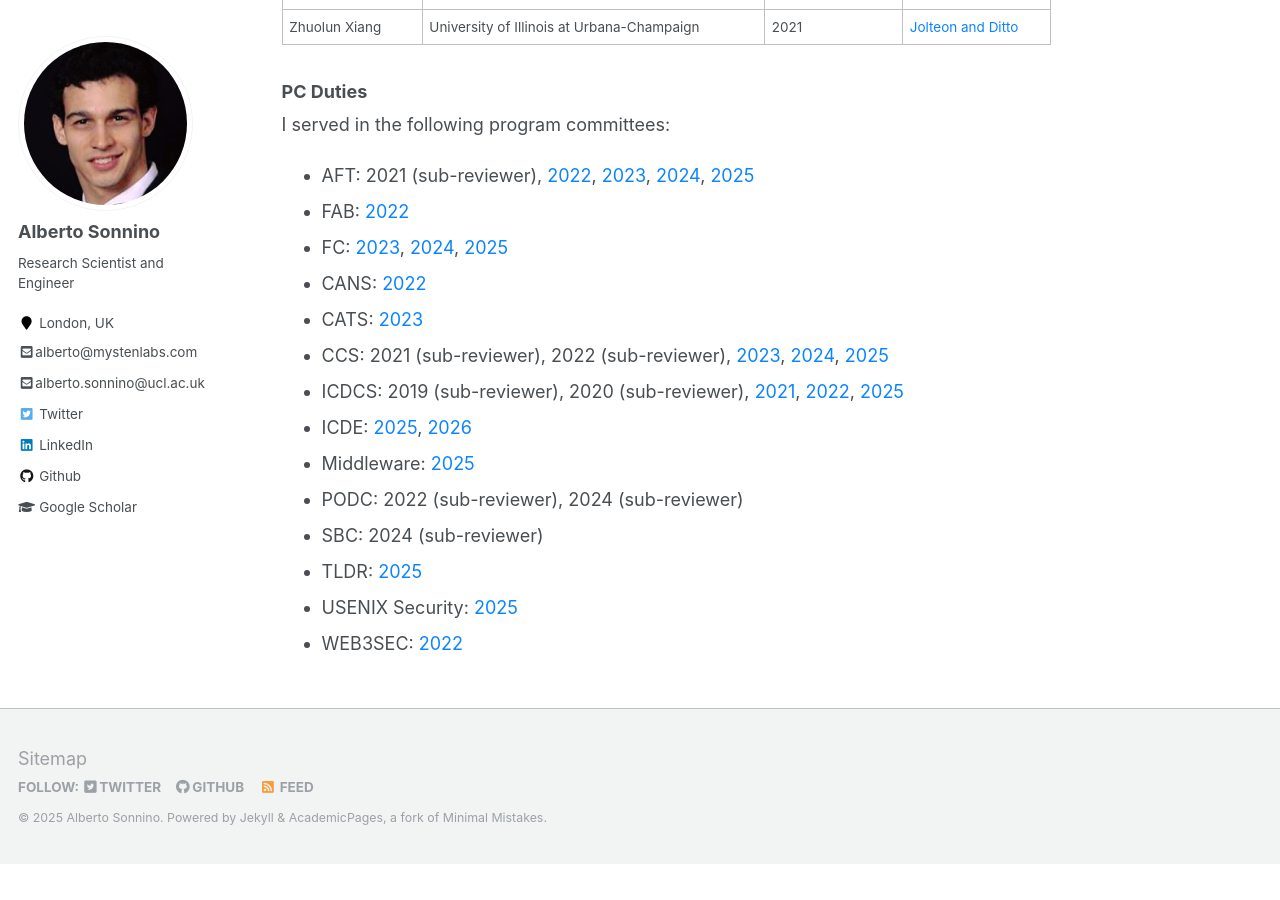
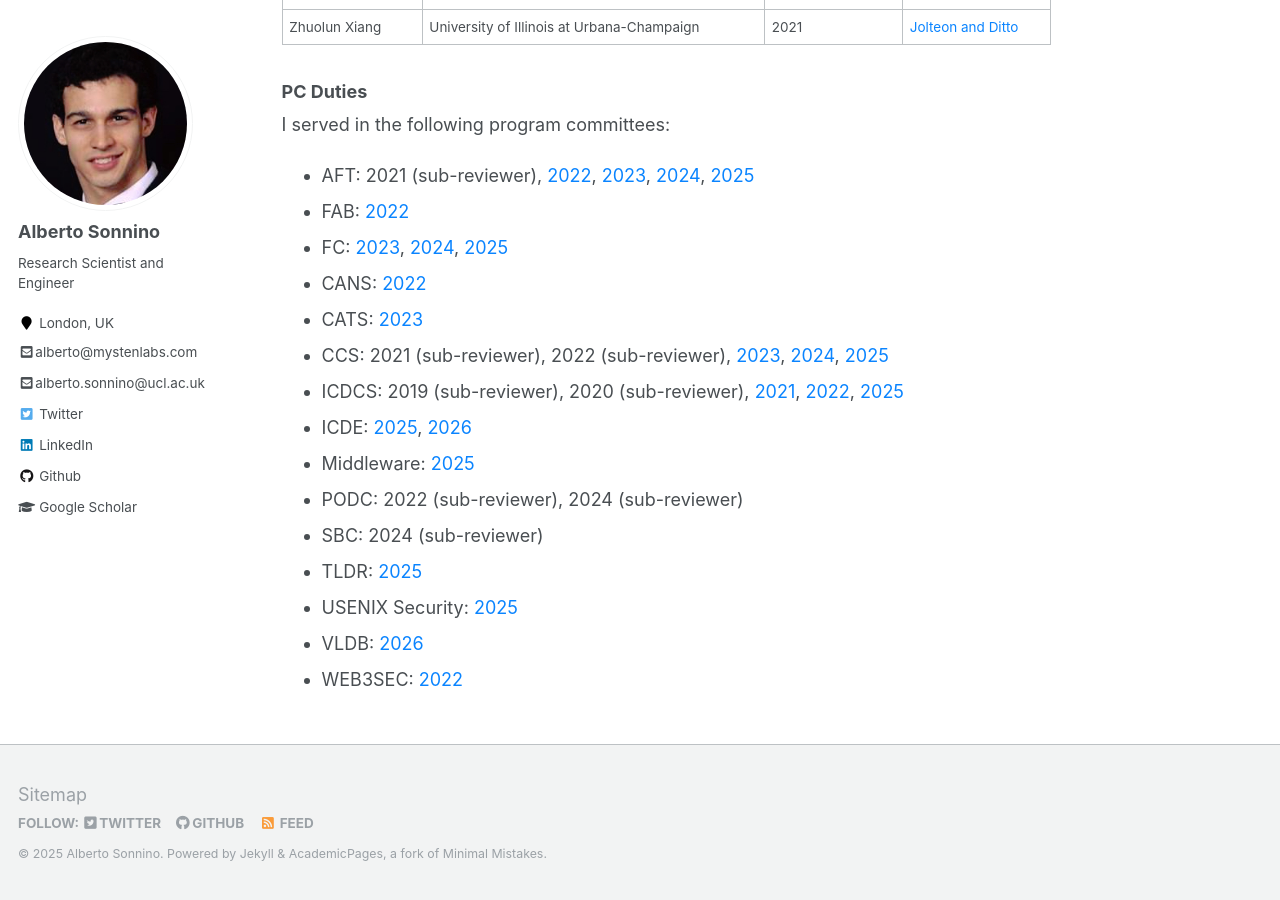
Before and after one commit to asonnino/asonnino.github.io, a Jekyll site: the page built from _pages/academia.md, in a window 1280 px wide and 900 px high, scrolled down 1614 px. Built offline with Jekyll 4.4.1, drawn with Linux system fonts in a browser that asks for light colours; before the commit the page ends 2478 px from its top, so only the background shows below that.

Commit message:
feat: update PC service

```diff
--- a/_pages/academia.md
+++ b/_pages/academia.md
@@ -75,6 +75,7 @@ I served in the following program committees:
 - TLDR: [2025](https://www.thelatestindefi.org/conference)
 <!-- - S&P: 2022 (sub-reviewer) -->
 - USENIX Security: [2025](https://www.usenix.org/conference/usenixsecurity25/call-for-papers)
+- VLDB: [2026]()
 - WEB3SEC: [2022](https://www.acsac.org/2022/workshops/web3sec/WEB3SEC2022-CFP.pdf)
 
 
```
